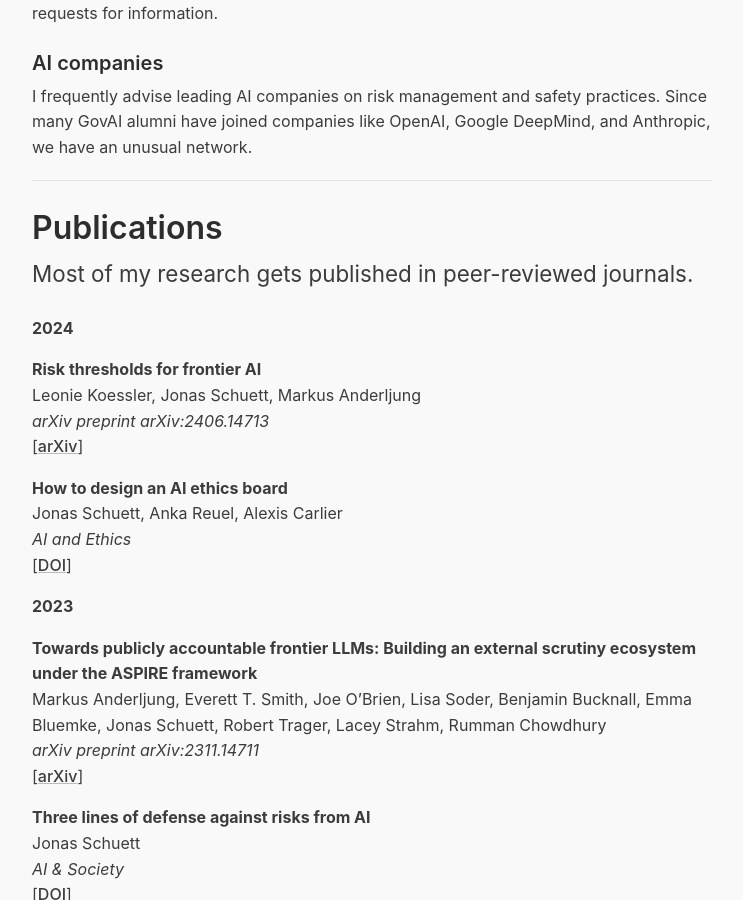
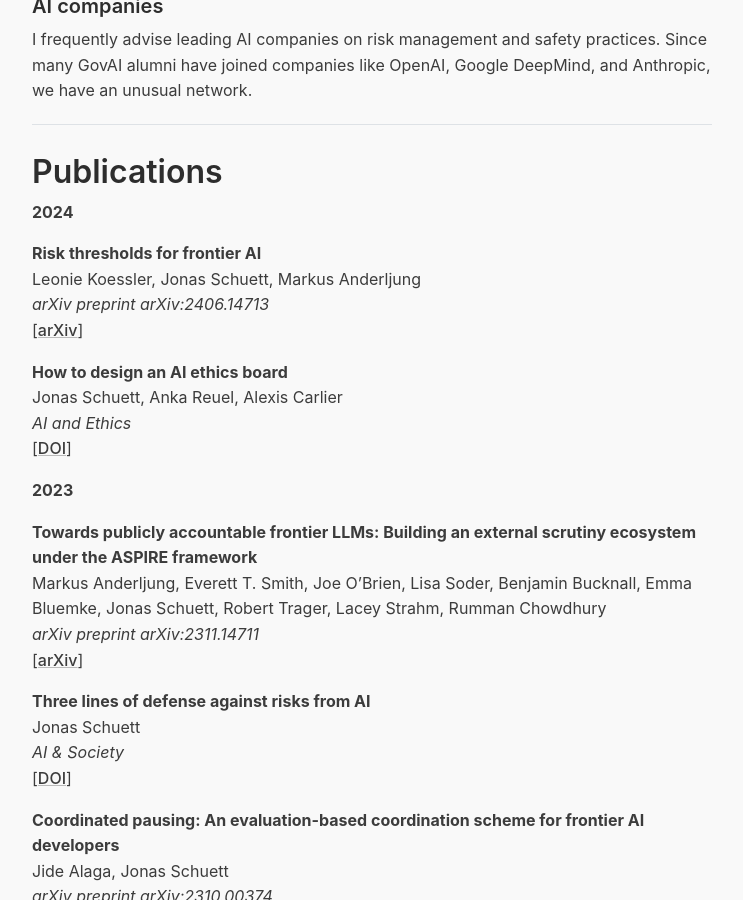
Before and after one commit to jonasschuett/jonasschuett.github.io, a Jekyll site: the page built from _posts/2020-04-04-introduction.md, in a window 1280 px wide and 900 px high, scrolled down 2616 px. Shown: the whole window, without its empty margins (268-1011 px from the left). Built offline with Jekyll 4.4.1, drawn with Linux system fonts in a browser that asks for light colours; nearby versions of some CDN libraries; some of the changed text lies outside the part shown.

Commit message:
Update 2020-04-04-introduction.md

```diff
--- a/_posts/2020-04-04-introduction.md
+++ b/_posts/2020-04-04-introduction.md
@@ -26,7 +26,7 @@ I live in Berlin, but regularly visit Oxford, London, and Washington, DC. Outsid
 
 # Research
 
-<p class="lead">My research is aimed at reducing emerging risks from AI.</p>
+My research is aimed at reducing emerging risks from AI.
 
 ### Research interests
 
@@ -60,7 +60,7 @@ Patrick Levermore, Jonas Schuett
 
 # Advising
 
-<p class="lead">I regularly advise governments and leading AI companies on various AI policy issues.</p>
+I regularly advise governments and leading AI companies on various AI policy issues.
 
 ### Governments
 
@@ -75,8 +75,6 @@ I frequently advise leading AI companies on risk management and safety practices
 ---
 
 # Publications
-
-<p class="lead">Most of my research gets published in peer-reviewed journals.</p>
 
 **2024**
 
@@ -163,8 +161,6 @@ Peter Cihon, Jonas Schuett, Seth D. Baum <br>
 
 # Submissions
 
-<p class="lead">I regularly submit responses to requests for information (RFIs).</p>
-
 **2024**
 
 **Comments on NIST’s Draft Profile on Generative AI** <br>
```
